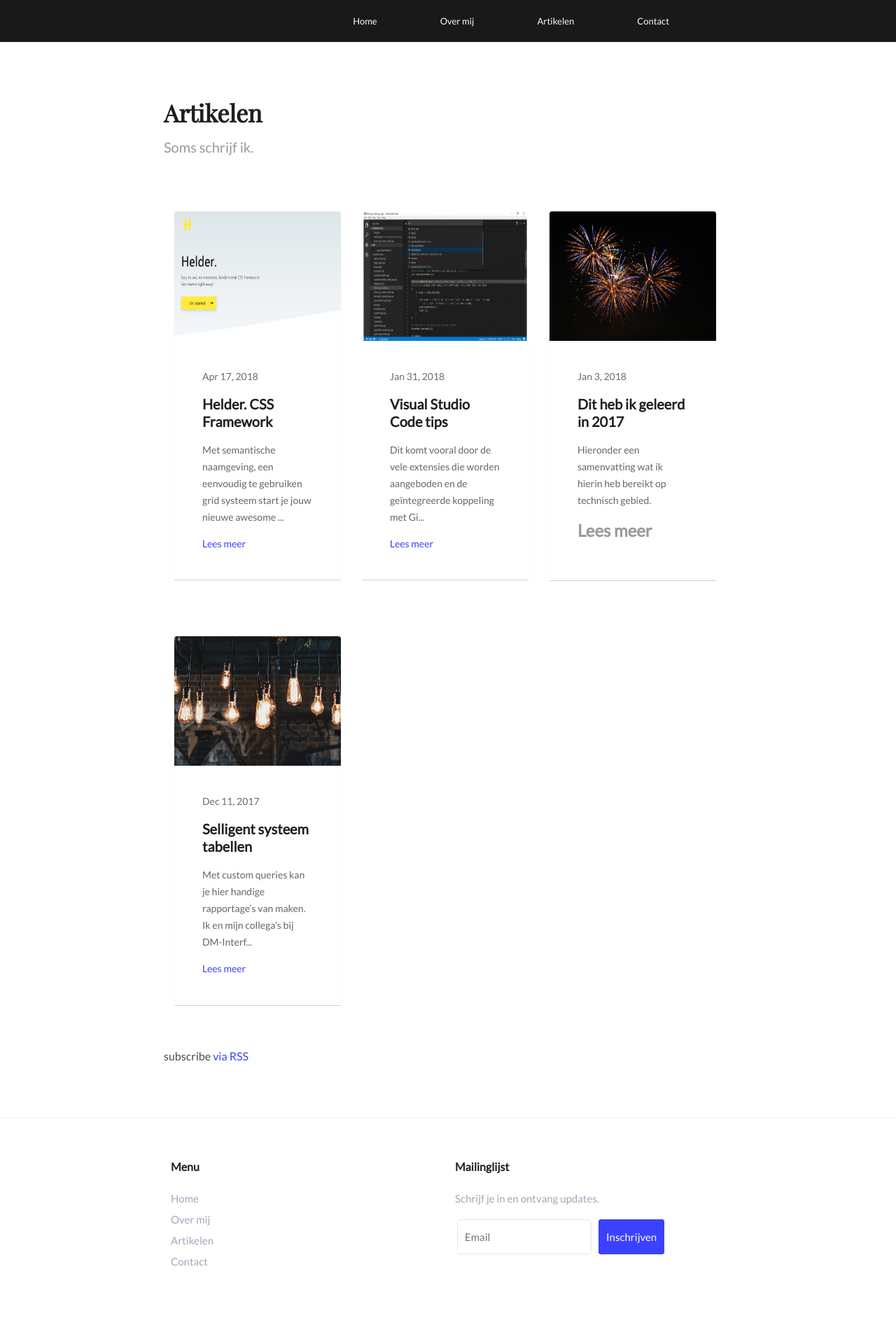
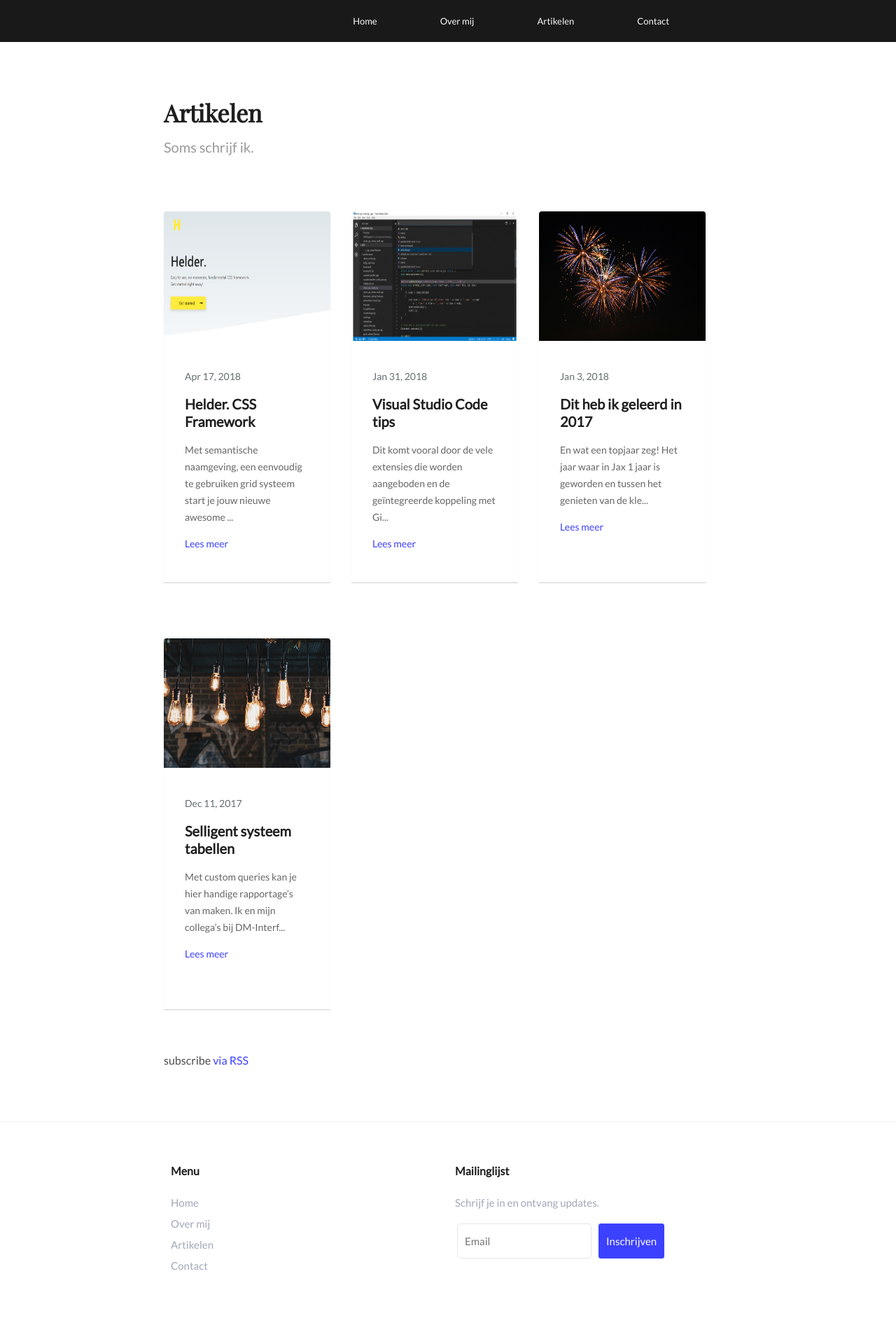
Before and after one commit to jeffrey-over/jeffrey-over.github.io, a Jekyll site: the page built from blog/index.html, in a window 1280 px wide. Shown: the whole page at 70% size. Built offline with Jekyll 4.4.1, drawn with Linux system fonts in a browser that asks for light colours; nearby versions of some CDN libraries; some web fonts are replaced; library files that are not in the unit come from our copies; comment, search, counter and statistics services are not loaded.

Commit message:
added 404, bugfixes

```diff
--- a/_includes/footer.html
+++ b/_includes/footer.html
@@ -45,7 +45,7 @@
 			</section>
 		</div>
 	</footer>
-	<script src="https://ajax.googleapis.com/ajax/libs/jquery/3.2.1/jquery.min.js"></script>
+
 	<script src="https://www.jeffreyovermeer.com/helder-css-framework/js/prism.js"></script>
 
 
--- a/_includes/head.html
+++ b/_includes/head.html
@@ -8,7 +8,8 @@
 	<link rel="stylesheet" href="{{ "/css/main.css" | prepend: site.baseurl }}">
 	<link rel="stylesheet" href="{{ "/css/custom.css" | prepend: site.baseurl }}">
 	<link rel="stylesheet" href="https://www.jeffreyovermeer.com/helder-css-framework/css/prism.css">
-    <link rel="stylesheet" href="https://use.fontawesome.com/releases/v5.0.13/css/all.css" integrity="sha384-DNOHZ68U8hZfKXOrtjWvjxusGo9WQnrNx2sqG0tfsghAvtVlRW3tvkXWZh58N9jp" crossorigin="anonymous">
+	<link rel="stylesheet" href="https://use.fontawesome.com/releases/v5.0.13/css/all.css" integrity="sha384-DNOHZ68U8hZfKXOrtjWvjxusGo9WQnrNx2sqG0tfsghAvtVlRW3tvkXWZh58N9jp" crossorigin="anonymous">
+	<script src="https://ajax.googleapis.com/ajax/libs/jquery/3.2.1/jquery.min.js"></script>
 	<link rel="canonical" href="{{ page.url | replace:'index.html','' | prepend: site.baseurl | prepend: site.url }}">
 
 	<link rel="apple-touch-icon" sizes="180x180" href="/images/apple-touch-icon.png">
--- a/_includes/header.html
+++ b/_includes/header.html
@@ -9,9 +9,9 @@
                 <div class="items">
                     <ul>
                         <li> <a href="/index.html" title="Home">Home</a> </li>
-                        <li> <a href="/about.html" title="About">Over mij</a> </li>
-                        <li> <a href="/blog/index.html" title="Articles">Artikelen</a> </li>
-                        <li> <a href="/contact.html" title="Contact">Contact</a> </li>
+                        <li> <a href="/about/" title="About">Over mij</a> </li>
+                        <li> <a href="/blog/" title="Articles">Artikelen</a> </li>
+                        <li> <a href="/contact/" title="Contact">Contact</a> </li>
                     </ul>
 
                 </div>
--- a/_posts/2018-01-03-dit-heb-ik-geleerd-in-2017.md
+++ b/_posts/2018-01-03-dit-heb-ik-geleerd-in-2017.md
@@ -9,9 +9,9 @@
 description: "2017 was een bewogen en fantastich jaar!"
 ---
 
-Hieronder een samenvatting wat ik hierin heb bereikt op technisch gebied.
+En wat een topjaar zeg! Het jaar waar in Jax 1 jaar is geworden en tussen het genieten van de kleine door vooral ook gefocust heb op webdevelopment. Hieronder een samenvatting wat ik heb bereikt op technisch gebied.
 
-### Wat ik heb geleerd in 2017
+#### Wat ik heb geleerd in 2017
 - Commandline
 - Jekyll en Liquid
 - Markdown
@@ -20,5 +20,5 @@
 - SASS
 - GitHub
 
-### 108 Commits op GitHub
+#### 108 Commits op GitHub
 ![alt text](/images/blog/commits_2017.png "Commits in 2017")
--- a/_sass/sections/_articles.scss
+++ b/_sass/sections/_articles.scss
@@ -4,10 +4,17 @@
 
 #articles .card {
     margin-bottom: 60px;
+    min-height: 530px;
+}
+
+@include breakpoint-desktop-up {
+#articles .card {
+    margin: 2rem 3rem 6rem 0;
+}
 }
 
 #articles .has-padding {
-   padding: 4rem !important;
+   padding: 4rem 3rem !important;
 }
 
 #articles a.button, #articles a.button:hover, #articles a.button:active, #articles  a.button:visited, #articles a.button:focus {
```
Also changed, not shown: _pages/00_404.md (added, +18 -0 lines).
